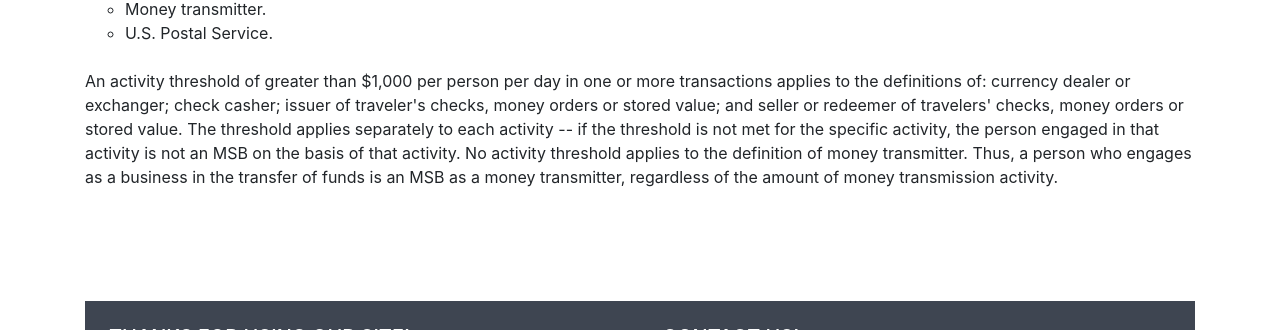
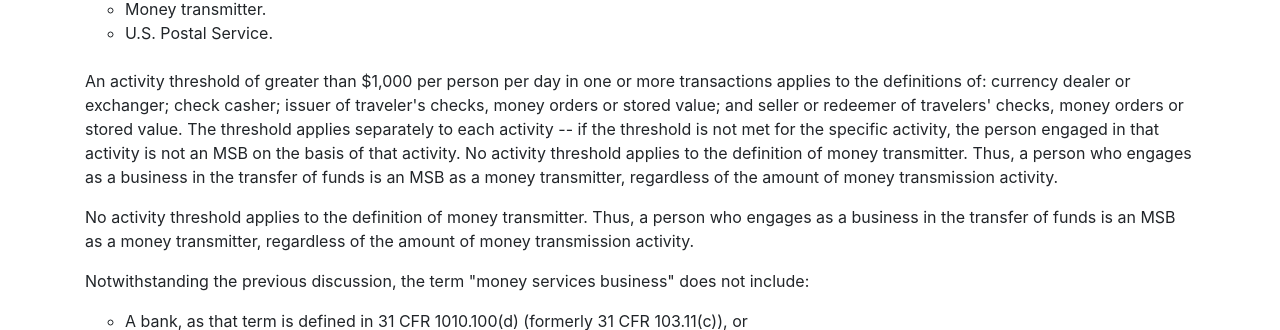
Before and after one commit to nathanLanger/Capstone, a Flask app: page / in a window 1280 px wide. Shown: the part 1456-1786 px from the top of the page. Run offline with Flask 3, Linux system fonts and the light colour scheme; a user stored in the database is signed in; parts of the project's set-up code (start-up, migrations or seed data) failed here and were passed over; some libraries are stand-ins or nearby versions.

Commit message:
home page update

```diff
--- a/website/templates/base.html
+++ b/website/templates/base.html
@@ -107,13 +107,13 @@
                     <a href="#!" class="text-white">Author: Nathan Lange</a>
                   </li>
                   <li>
-                    <a href="#!" class="text-white">Link 2</a>
+                    <a href="mailto:nlange2021@gmail.com" class="text-white">nlange2021@gmail.com</a>
                   </li>
                   <li>
                     <a href="#!" class="text-white">Author: Jubin Joseph</a>
                   </li>
                   <li>
-                    <a href="#!" class="text-white">jubinjos0110@gmail.com</a>
+                    <a href="mailto:jubinjos0110@gmail.com" class="text-white">jubinjos0110@gmail.com</a>
                   </li>
                 </ul>
               </div>
--- a/website/templates/home.html
+++ b/website/templates/home.html
@@ -22,10 +22,12 @@
   <br>
   <p align="left">
     Business Raccoon is a service you can use to assess the taxing needs of your business.
-    Just give us the title of your business and we'll assess the appropraite course of action for your business based on historical data of other businesses similar to yours.
+    Just give us the title of your business and we'll assess the appropraite course of action for
+    your business based on historical data of other businesses similar to yours.
   </p>
   <p>
-    The term "money services business" includes any person doing business, whether or not on a regular basis or as an organized business concern, in one or more of the following capacities:
+    The term "money services business" includes any person doing business, whether or not on a
+    regular basis or as an organized business concern, in one or more of the following capacities:
   </p>
   <ul>
     <li>Currency dealer or exchanger. </li>
@@ -37,9 +39,28 @@
   </ul>
   <br>
   <p>
-    An activity threshold of greater than $1,000 per person per day in one or more transactions applies to the definitions of: currency dealer or exchanger; check casher; issuer of traveler's checks, money orders or stored value; and seller or redeemer of travelers' checks, money orders or stored value. The threshold applies separately to each activity -- if the threshold is not met for the specific activity, the person engaged in that activity is not an MSB on the basis of that activity.
-    No activity threshold applies to the definition of money transmitter. Thus, a person who engages as a business in the transfer of funds is an MSB as a money transmitter, regardless of the amount of money transmission activity.
+    An activity threshold of greater than $1,000 per person per day in one or more transactions
+    applies to the definitions of: currency dealer or exchanger; check casher; issuer of traveler's
+    checks, money orders or stored value; and seller or redeemer of travelers' checks, money orders or
+    stored value. The threshold applies separately to each activity -- if the threshold is not met for
+    the specific activity, the person engaged in that activity is not an MSB on the basis of that activity.
+    No activity threshold applies to the definition of money transmitter. Thus, a person who engages as a
+    business in the transfer of funds is an MSB as a money transmitter, regardless of the amount of
+    money transmission activity.
   </p>
+  <p>
+    No activity threshold applies to the definition of money transmitter. Thus, a person who
+    engages as a business in the transfer of funds is an MSB as a money transmitter, regardless of the
+    amount of money transmission activity.
+  </p>
+  <p>
+    Notwithstanding the previous discussion, the term "money services business" does not include:
+  </p>
+  <ul>
+    <li>A bank, as that term is defined in 31 CFR 1010.100(d) (formerly 31 CFR 103.11(c)), or</li>
+    <li>A person registered with, and regulated or examined by, the Securities and Exchange Commission
+      or the Commodity Futures Trading Commission.</li>
+  </ul>
 </ul>
 <form method="POST">
 </form>
```
